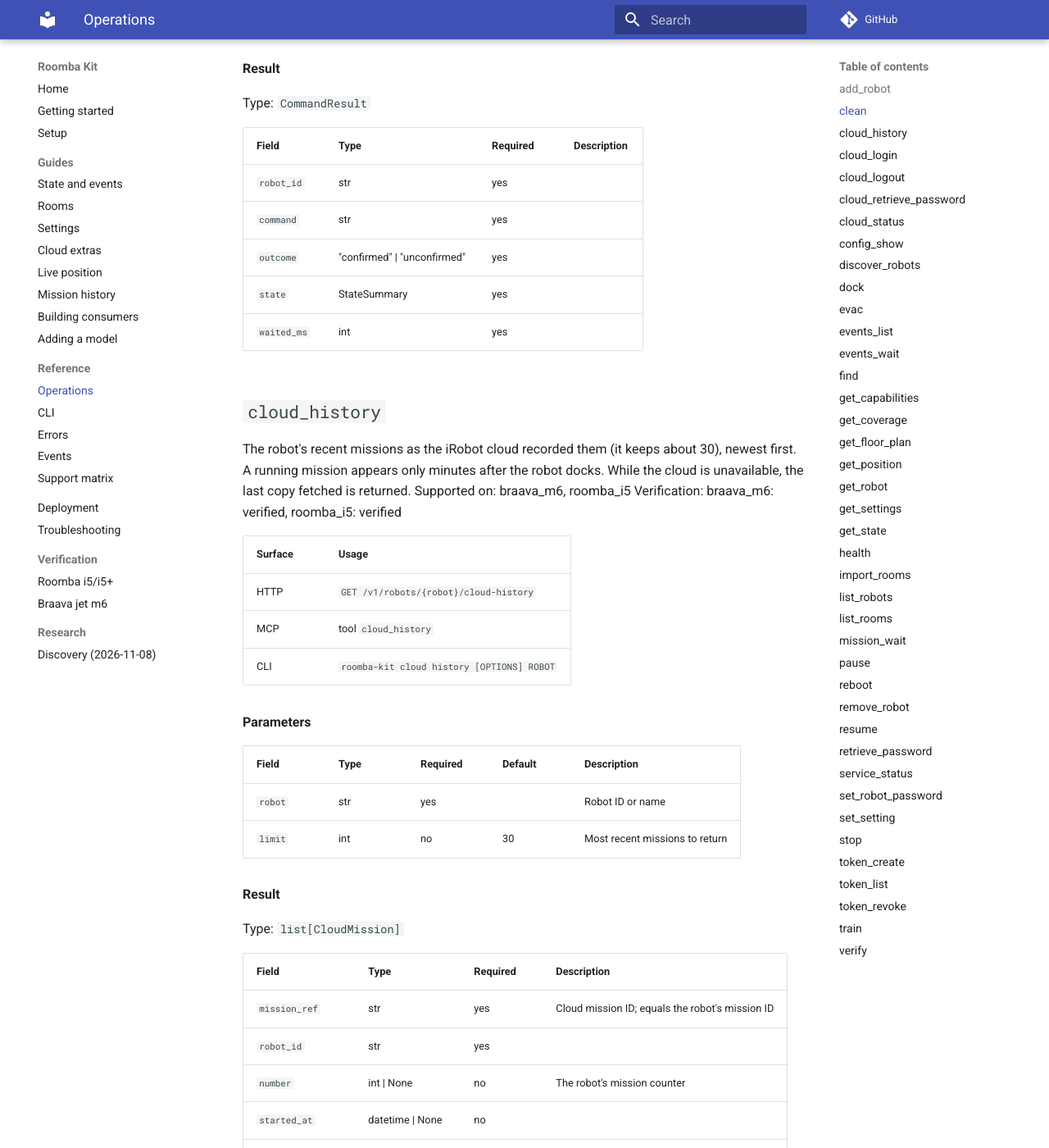
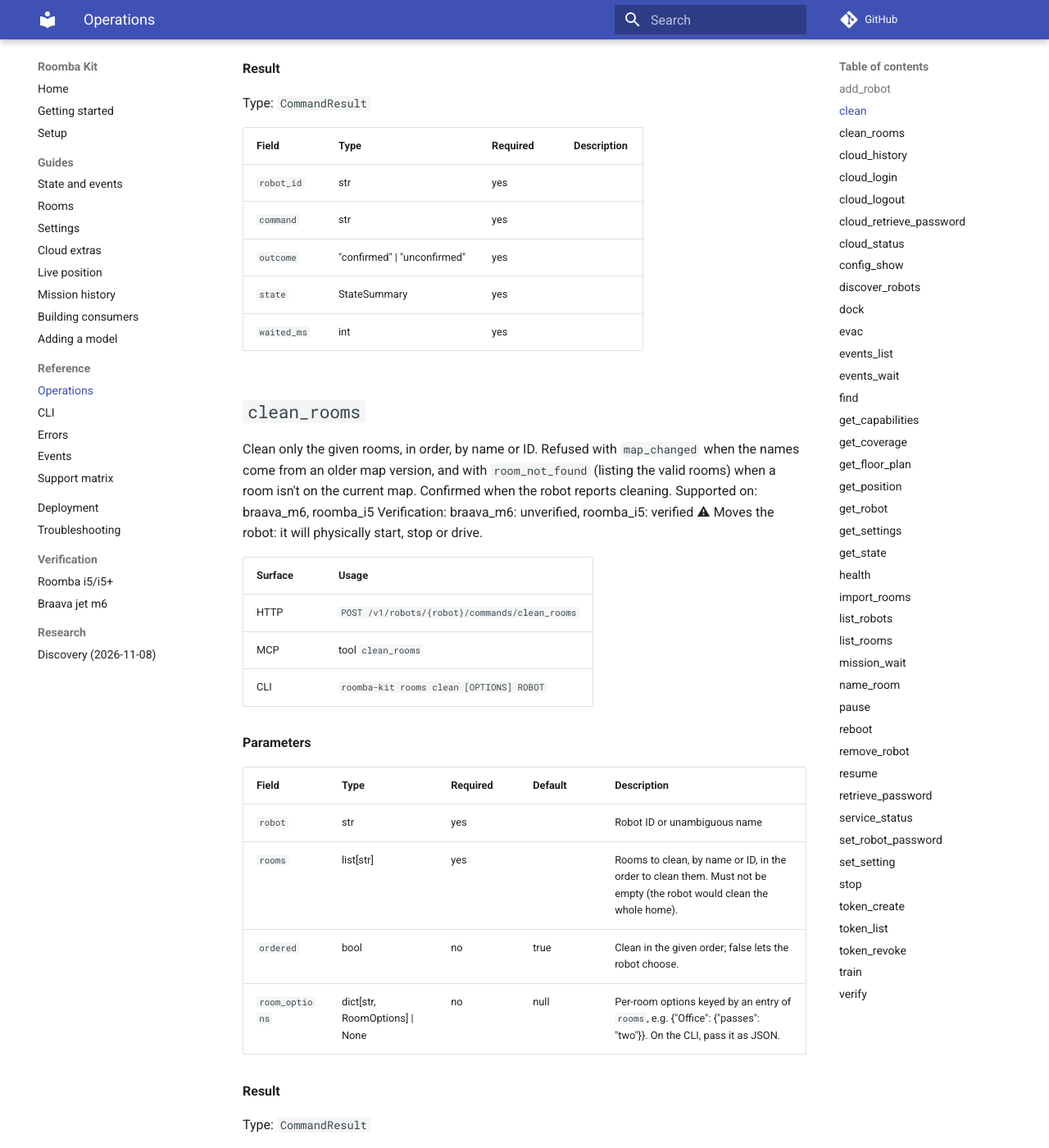
Before and after one commit to Hfish21/roomba-kit, an MkDocs documentation site: the page built from docs/reference/operations.md, in a window 1280 px wide and 1400 px high, scrolled down 1744 px. Shown: the whole window at 82% size. Built offline with MkDocs 1.6.1 and Material for MkDocs 9.7.7, drawn with Linux system fonts in a browser that asks for light colours; comment, search, counter and statistics services are not loaded; some of the changed text lies outside the part shown.

Commit message:
Regenerate reference docs
Co-Authored-By: Claude Opus 5.5 <noreply@anthropic.com>

```diff
--- a/docs/reference/operations.md
+++ b/docs/reference/operations.md
@@ -53,6 +53,40 @@ Verification: braava_m6: verified, roomba_i5: verified
 | Field | Type | Required | Default | Description |
 |---|---|---|---|---|
 | `robot` | str | yes |  | Robot ID or unambiguous name |
+
+**Result**
+
+Type: `CommandResult`
+
+| Field | Type | Required | Description |
+|---|---|---|---|
+| `robot_id` | str | yes |  |
+| `command` | str | yes |  |
+| `outcome` | "confirmed" \| "unconfirmed" | yes |  |
+| `state` | StateSummary | yes |  |
+| `waited_ms` | int | yes |  |
+
+## `clean_rooms`
+
+Clean only the given rooms, in order, by name or ID. Refused with `map_changed` when the names come from an older map version, and with `room_not_found` (listing the valid rooms) when a room isn't on the current map. Confirmed when the robot reports cleaning.
+Supported on: braava_m6, roomba_i5
+Verification: braava_m6: unverified, roomba_i5: verified
+⚠ Moves the robot: it will physically start, stop or drive.
+
+| Surface | Usage |
+|---|---|
+| HTTP | `POST /v1/robots/{robot}/commands/clean_rooms` |
+| MCP | tool `clean_rooms` |
+| CLI | `roomba-kit rooms clean [OPTIONS] ROBOT` |
+
+**Parameters**
+
+| Field | Type | Required | Default | Description |
+|---|---|---|---|---|
+| `robot` | str | yes |  | Robot ID or unambiguous name |
+| `rooms` | list[str] | yes |  | Rooms to clean, by name or ID, in the order to clean them. Must not be empty (the robot would clean the whole home). |
+| `ordered` | bool | no | true | Clean in the given order; false lets the robot choose. |
+| `room_options` | dict[str, RoomOptions] \| None | no | null | Per-room options keyed by an entry of `rooms`, e.g. {"Office": {"passes": "two"}}. On the CLI, pass it as JSON. |
 
 **Result**
 
@@ -749,6 +783,39 @@ Wait until a robot's mission ends and return it with its outcome. Without `missi
 Type: `Mission | MissionWaitTimeout`
 
 
+## `name_room`
+
+Give a room on the robot's current map a local name. Works without the cloud, for imported and learned rooms alike. Names apply to one map version.
+
+| Surface | Usage |
+|---|---|
+| HTTP | `PUT /v1/robots/{robot}/rooms/{room_id}` |
+| MCP | tool `name_room` |
+| CLI | `roomba-kit rooms name [OPTIONS] ROBOT ROOM_ID NAME` |
+
+**Parameters**
+
+| Field | Type | Required | Default | Description |
+|---|---|---|---|---|
+| `robot` | str | yes |  | Robot ID or unambiguous name |
+| `room_id` | str | yes |  | The room's ID on the robot's current map |
+| `name` | str | yes |  | The local name. Unique per map, ignoring case; it overrides the cloud name. |
+
+**Result**
+
+Type: `Room`
+
+| Field | Type | Required | Description |
+|---|---|---|---|
+| `robot_id` | str | yes |  |
+| `map_id` | str | yes |  |
+| `map_version` | str | yes |  |
+| `room_id` | str | yes |  |
+| `cloud_name` | str \| None | no |  |
+| `local_name` | str \| None | no |  |
+| `type` | str \| None | no |  |
+| `name` | str | yes | Effective name: `local_name`, then `cloud_name`, then `Room <id>`. |
+
 ## `pause`
 
 Pause the current mission. Confirmed when the robot reports paused.
```
Also changed, not shown: docs/reference/cli.md (+52 -0 lines).
